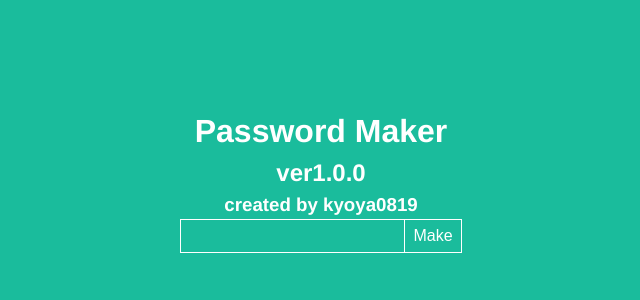
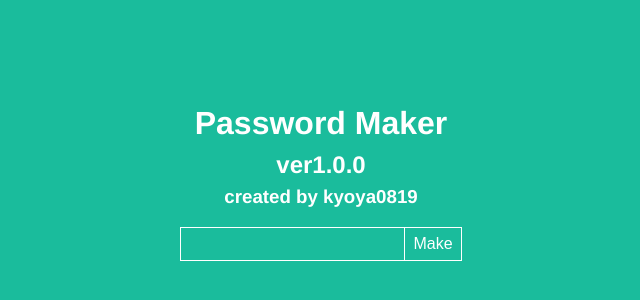
Before and after one commit to kyoya0819/password, a plain HTML site: page index.html in a window 1280 px wide. Shown: the part 220-520 px from the top of the page, without its empty margins (319-959 px from the left). Drawn offline with Linux system fonts and the light colour scheme.

Commit message:
Update style.css

```diff
--- a/style.css
+++ b/style.css
@@ -46,3 +46,7 @@ button {
     border-bottom: solid 1px #ffffff;
     border-right: solid 1px #ffffff;
 }
+
+#inputs {
+    margin-top: 1rem;
+}
```
